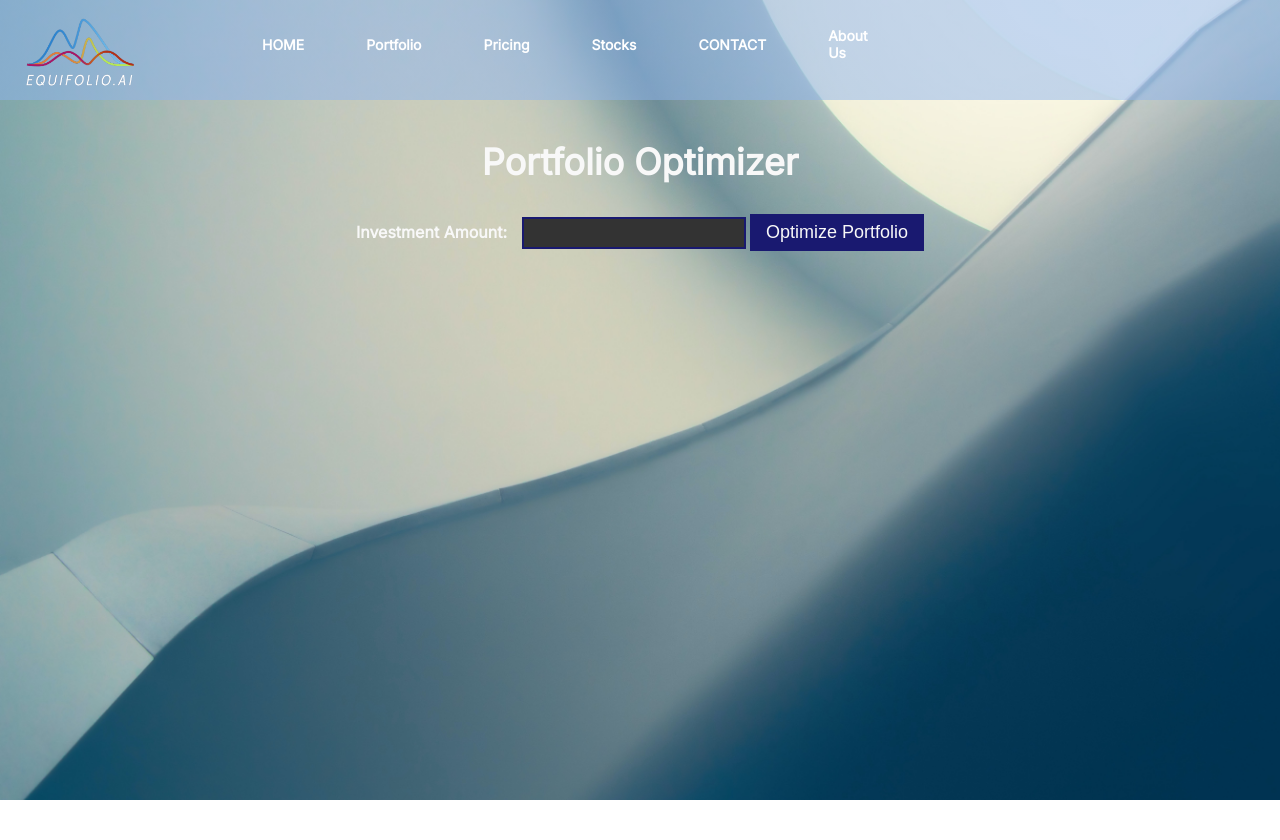
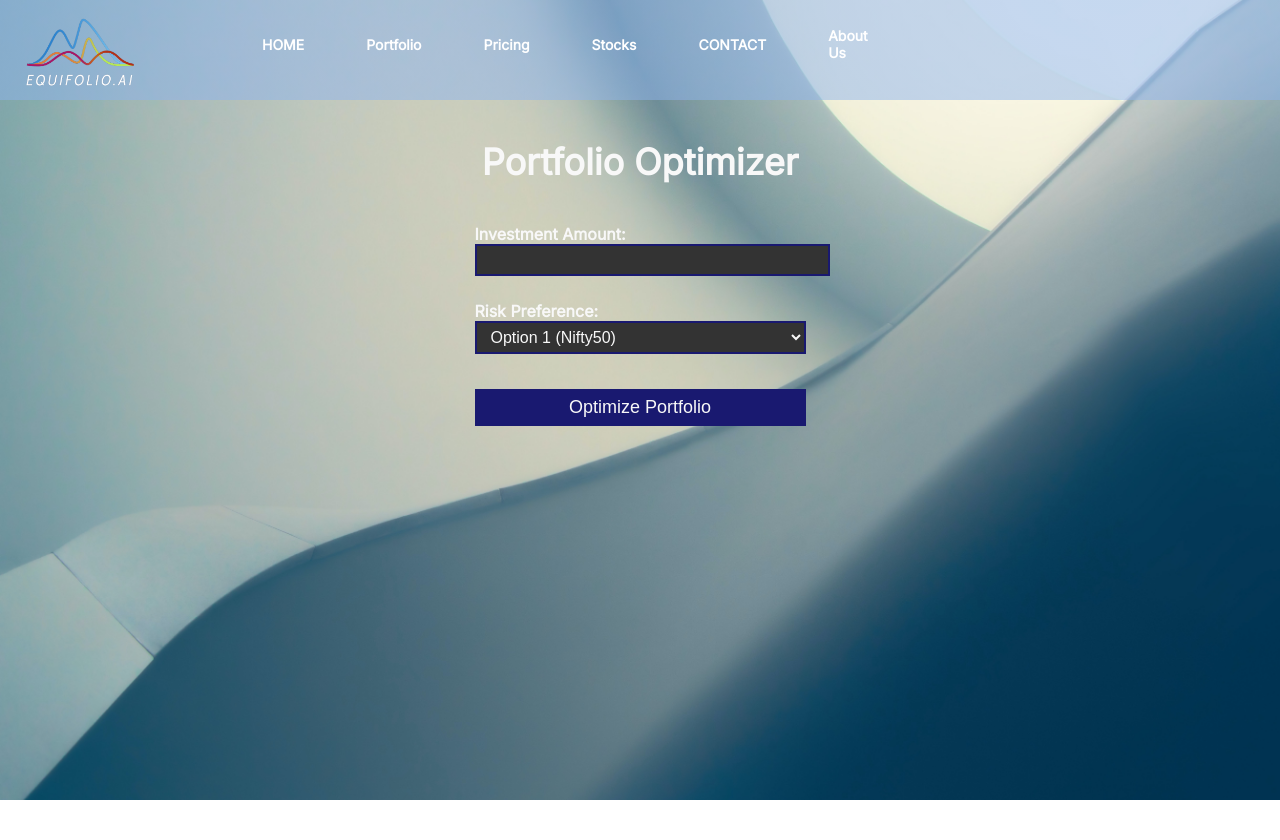
Before and after one commit to arpansethi30/equifolio.ai, a Flask app: page /portfolio in a window 1280 px wide; the page is wider, and only the part inside the window is pictured. Shown: the top 840 px of that part. Run offline with Flask 3, Linux system fonts and the light colour scheme; some libraries are stand-ins or nearby versions.

Commit message:
midcapstocksadded

```diff
--- a/website/portfolio.py
+++ b/website/portfolio.py
@@ -97,7 +97,7 @@ niftymidcap = [
     "PFC.NS",
     "PNB.NS",
     "RECLTD.NS",
-    "SRTRANSFIN.NS",
+    # "SRTRANSFIN.NS",
     "SAIL.NS",
     "TVSMOTOR.NS",
     "TATACOMM.NS",
@@ -111,7 +111,16 @@ niftymidcap = [
 ]
 
 
-def get_stock_data(tickers):
+def get_stock_data(nifty50_tickers, niftymidcap, risk_preference):
+    tickers = []
+
+    if risk_preference == "nifty50":
+        tickers = nifty50_tickers
+    elif risk_preference == "niftymidcap":
+        tickers = niftymidcap
+    elif risk_preference == "both":
+        tickers = nifty50_tickers + niftymidcap
+
     data = {}
     for ticker in tickers:
         stock_data = yf.download(ticker, start="2013-01-01", end="2023-03-21")
--- a/website/static/style.css
+++ b/website/static/style.css
@@ -473,7 +473,6 @@ ul li a:hover {
     margin-bottom: 20px;
 }
 
-
 .portfolio {
     width: 100%;
     max-width: 800px;
@@ -488,27 +487,31 @@ ul li a:hover {
     margin-bottom: 30px;
 }
 
-.portfolio form {
+.portfolio .portfolio-form {
     display: inline-block;
+    text-align: left;
 }
 
 .portfolio label {
     color: #f8f8f8;
     font-weight: bold;
-    margin-right: 10px;
+    display: block;
+    margin-top: 10px;
 }
 
-.portfolio input[type="number"] {
+.portfolio input[type="number"],
+.portfolio select.form-control {
     background-color: #333;
     border: 2px solid #191970;
     color: #f8f8f8;
     font-size: 16px;
     padding: 5px 10px;
     margin-bottom: 15px;
-    width: 200px;
+    width: 100%;
 }
 
-.portfolio input[type="number"]:focus {
+.portfolio input[type="number"]:focus,
+.portfolio select.form-control:focus {
     outline: none;
     border-color: #555;
 }
@@ -521,6 +524,9 @@ ul li a:hover {
     font-size: 18px;
     padding: 8px 16px;
     transition: 0.3s;
+    display: block;
+    margin-top: 20px;
+    width: 100%;
 }
 
 .optimize:hover {
--- a/website/templates/portfolio.html
+++ b/website/templates/portfolio.html
@@ -1,9 +1,17 @@
 {% extends "base.html" %} {% block title %}Home{% endblock %} {% block content%}
 <div class="portfolio">
     <h1>Portfolio Optimizer</h1>
-    <form method="POST" action="/portfolio">
+    <form class="portfolio-form">
         <label for="investment_amount">Investment Amount:</label>
         <input type="number" id="investment_amount" name="investment_amount" step="any" required>
+
+        <label for="risk_preference">Risk Preference:</label>
+        <select id="risk_preference" name="risk_preference" class="form-control" required>
+            <option value="nifty50">Option 1 (Nifty50)</option>
+            <option value="niftymidcap">Option 2 (Nifty Midcap)</option>
+            <option value="both">Option 3 (Both Nifty50 and Nifty Midcap)</option>
+        </select>
+
         <input class="optimize" type="submit" value="Optimize Portfolio">
     </form>
 </div>
--- a/website/views.py
+++ b/website/views.py
@@ -101,12 +101,66 @@ nifty50_tickers = [
     "WIPRO.NS",
 ]
 
+niftymidcap = [
+    "ABB.NS",
+    "AUBANK.NS",
+    "ABBOTINDIA.NS",
+    "ALKEM.NS",
+    "ASHOKLEY.NS",
+    "ASTRAL.NS",
+    "AUROPHARMA.NS",
+    "BALKRISIND.NS",
+    "BATAINDIA.NS",
+    "BHARATFORG.NS",
+    "CANBK.NS",
+    "COFORGE.NS",
+    "CONCOR.NS",
+    "CUMMINSIND.NS",
+    "ESCORTS.NS",
+    "FEDERALBNK.NS",
+    "GODREJPROP.NS",
+    "GUJGASLTD.NS",
+    "HINDPETRO.NS",
+    "HONAUT.NS",
+    "IDFCFIRSTB.NS",
+    "INDHOTEL.NS",
+    "JINDALSTEL.NS",
+    "JUBLFOOD.NS",
+    "LTTS.NS",
+    "LICHSGFIN.NS",
+    "LUPIN.NS",
+    "MRF.NS",
+    "M&MFIN.NS",
+    "MFSL.NS",
+    "OBEROIRLTY.NS",
+    "OFSS.NS",
+    "PAGEIND.NS",
+    "PERSISTENT.NS",
+    "PETRONET.NS",
+    "POLYCAB.NS",
+    "PFC.NS",
+    "PNB.NS",
+    "RECLTD.NS",
+    # "SRTRANSFIN.NS",
+    "SAIL.NS",
+    "TVSMOTOR.NS",
+    "TATACOMM.NS",
+    "TORNTPOWER.NS",
+    "TRENT.NS",
+    "UBL.NS",
+    "IDEA.NS",
+    "VOLTAS.NS",
+    "ZEEL.NS",
+    "ZYDUSLIFE.NS",
+]
+
 
 @views.route("/portfolio", methods=["GET", "POST"])
 def portfolio():
     if request.method == "POST":
         investment_amount = float(request.form["investment_amount"])
-        stock_data = get_stock_data(nifty50_tickers)
+        risk_preference = request.form["risk_preference"]
+        stock_data = get_stock_data(nifty50_tickers, niftymidcap, risk_preference)
         allocation, leftover = optimize_portfolio(stock_data, investment_amount)
         return render_template(
             "result.html", allocation=allocation, leftover=leftover, user=current_user
```
